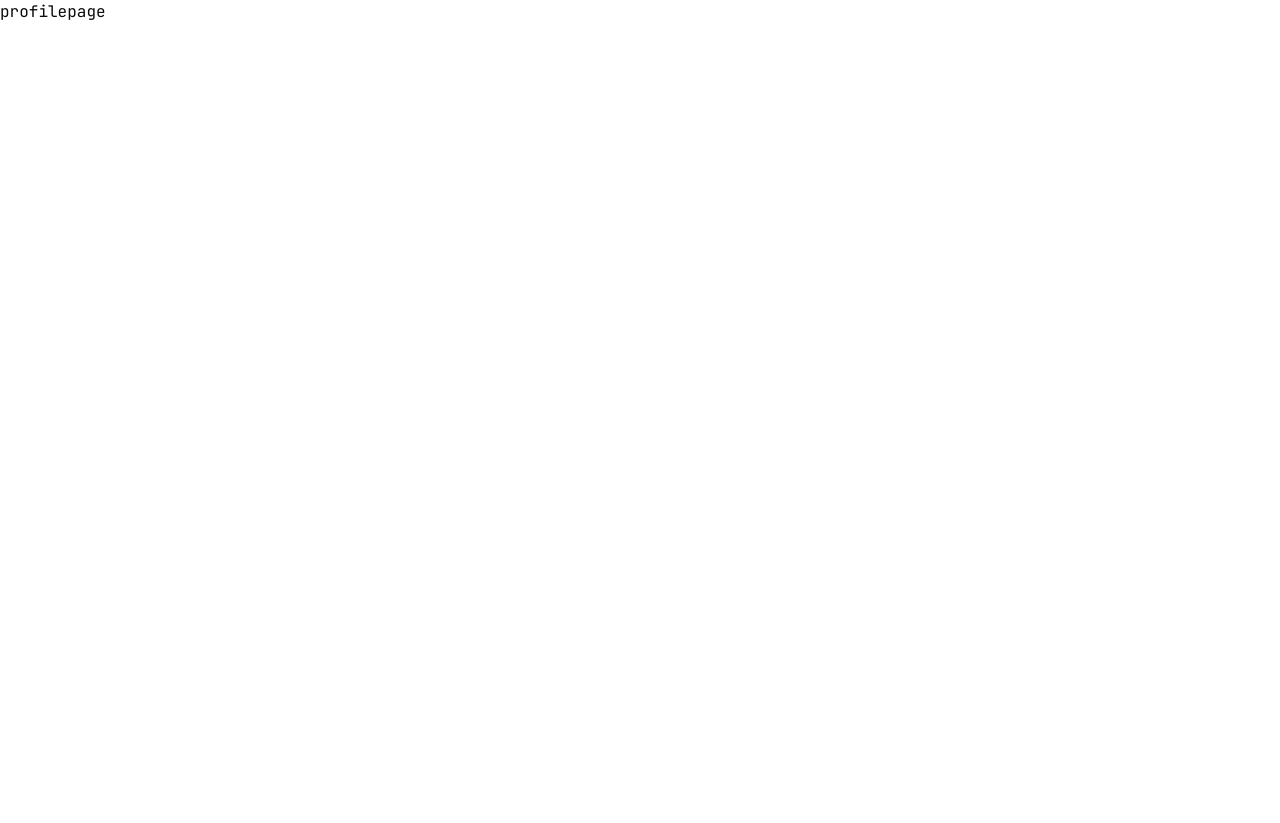
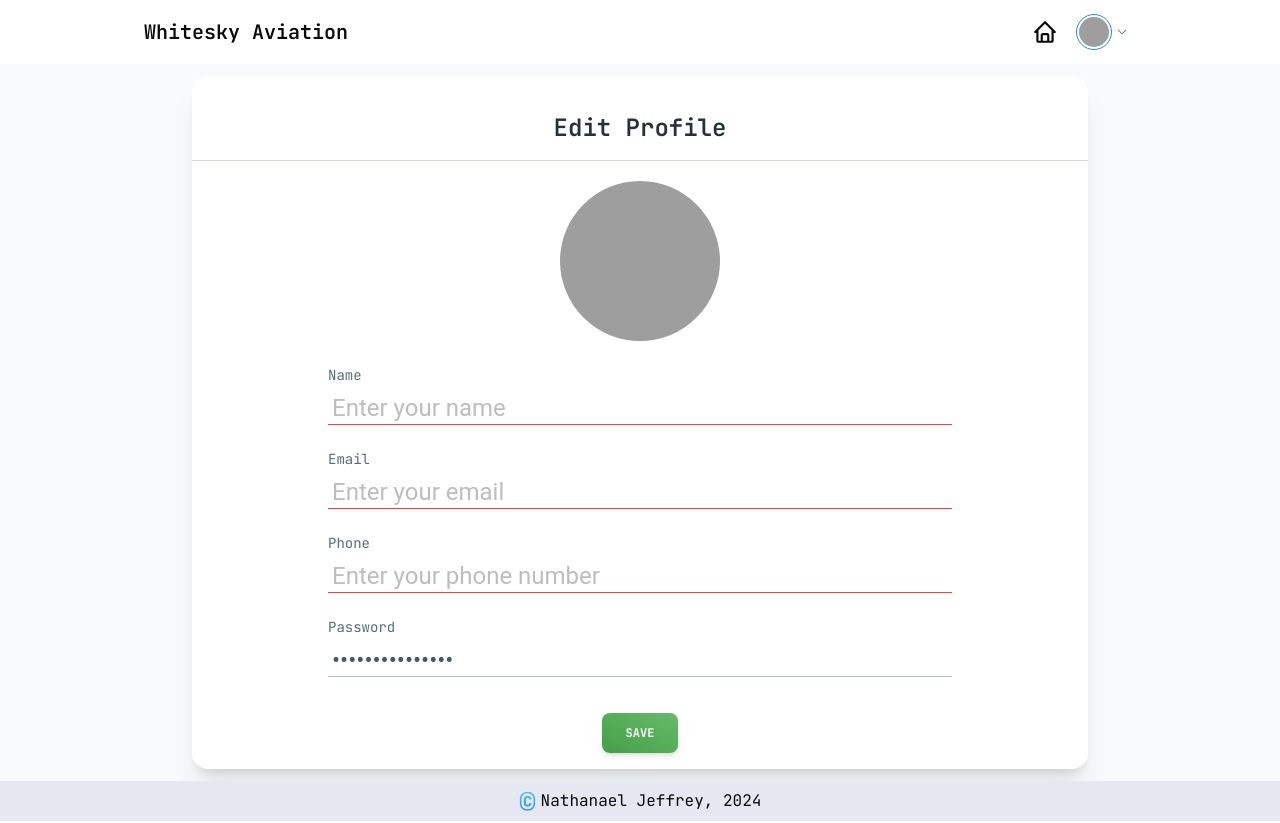
Before and after one commit to naeljeff/whitesky-aviation, a Next.js app: page /profile in a window 1280 px wide. Before the commit the page ends 800 px from the top, so only its background shows below. Built offline with nearby package versions, Linux system fonts and the light colour scheme; grey boxes are pictures that could not be loaded.

Commit message:
finished tampilan edit profile

```diff
--- a/app/profile/page.js
+++ b/app/profile/page.js
@@ -1,9 +1,11 @@
+"use client";
 import React from 'react'
+import EditProfileLayout from '@/components/ProfilePage/EditProfile/EditProfileLayout';
 
 const Profile = () => {
   return (
-    <div>
-      profilepage
+    <div className="w-full h-screen">
+      <EditProfileLayout />
     </div>
   )
 }
--- a/components/Header.jsx
+++ b/components/Header.jsx
@@ -16,7 +16,10 @@ import {
   Cog6ToothIcon,
   ArrowRightStartOnRectangleIcon,
 } from "@heroicons/react/24/solid";
+import { BiHome } from "react-icons/bi";
 import Link from "next/link";
+import { usePathname, useRouter } from "next/navigation";
+
 import MyProfile from "./ProfilePage/MyProfile/MyProfile";
 
 const profileMenuList = [
@@ -38,24 +41,26 @@ const Header = () => {
   const [profileMenu, setProfileMenu] = useState(false);
   const [showMyProfile, setShowMyProfile] = useState(false);
 
+  const pathname = usePathname();
+  const router = useRouter();
+
   const handleClickMenu = (label) => {
-    // console.log(label);
     switch (label) {
       case "My Profile":
         setShowMyProfile(true);
         break;
       case "Edit Profile":
+        router.push("/profile");
         setProfileMenu(false);
         break;
       case "Log Out":
-        console.log("LOOOGG OUT");
+        console.log("Log Out");
+        setProfileMenu(false);
         break;
       default:
         return;
     }
-    setProfileMenu(false);
   };
-
   return (
     <div className="w-full h-16 bg-white flex flex-row justify-between items-center px-10 lg:px-36">
       {/* Logo */}
@@ -63,8 +68,20 @@ const Header = () => {
         Whitesky Aviation
       </Link>
 
+      <div className="flex flex-row justify-center items-center space-x-4">
+        {/* If in profile page show home button */}
+        {pathname === "/profile" && (
+          <Link href={"/main"} className="font-semibold text-xl">
+            <BiHome size={26}/>
+          </Link>
+        )}
+
         {/* Profile Menu */}
-      <Menu open={profileMenu} handler={setProfileMenu} placement="bottom-end">
+        <Menu
+          open={profileMenu}
+          handler={setProfileMenu}
+          placement="bottom-end"
+        >
           <MenuHandler>
             <Button
               variant="text"
@@ -87,16 +104,14 @@ const Header = () => {
             </Button>
           </MenuHandler>
           <MenuList className="p-1">
-          {profileMenuList.map(({ label, icon }, key) => {
-            const logOut = key === profileMenuList.length - 1;
+            {profileMenuList.map(({ label, icon }, index) => {
+              const logOut = index === profileMenuList.length - 1;
               return (
                 <MenuItem
-                key={label}
+                  key={index}
                   onClick={() => handleClickMenu(label)}
                   className={`flex items-center gap-2 rounded ${
-                  logOut
-                    ? "hover:bg-red-500/10 focus:bg-red-500/10 active:bg-red-500/10"
-                    : ""
+                    logOut ? "hover:bg-red-500/10" : ""
                   }`}
                 >
                   {React.createElement(icon, {
@@ -105,7 +120,6 @@ const Header = () => {
                   })}
 
                   {label === "Edit Profile" ? (
-                  <Link href={"/profile"} passHref>
                     <Typography
                       as="h2"
                       variant="small"
@@ -114,7 +128,6 @@ const Header = () => {
                     >
                       {label}
                     </Typography>
-                  </Link>
                   ) : (
                     <Typography
                       as="h2"
@@ -130,6 +143,7 @@ const Header = () => {
             })}
           </MenuList>
         </Menu>
+      </div>
 
       {showMyProfile && <MyProfile onClose={() => setShowMyProfile(false)} />}
     </div>
--- /dev/null
+++ b/components/ProfilePage/EditProfile/EditProfileLayout.jsx
@@ -0,0 +1,171 @@
+import Footer from "@/components/Footer";
+import Header from "@/components/Header";
+import { Avatar, Input, Alert } from "@material-tailwind/react";
+
+import React, { useState } from "react";
+
+const EditProfileLayout = () => {
+  const [name, setName] = useState("");
+  const [email, setEmail] = useState("");
+  const [phoneNumber, setPhoneNumber] = useState("");
+  const [password, setPassword] = useState("+62 - 123123123");
+  const [successAlert, setSuccessAlert] = useState(false);
+  const [failedAlert, setFailedAlert] = useState(false);
+
+  const handlePhoneNumberInput = (e) => {
+    const input = e.target.value.replace(/\D/g, "");
+    let withoutPrefix = input.startsWith("62") ? input.slice(2) : input;
+    if (withoutPrefix.startsWith("0")) withoutPrefix = withoutPrefix.slice(1);
+
+    setPhoneNumber(`+62 - ${withoutPrefix}`);
+  };
+
+  const handleSaveEdit = (e) => {
+    e.preventDefault();
+    e.stopPropagation();
+
+    // Check if all fields are filled
+    if (!name ||!email ||!phoneNumber ||!password) {
+      setFailedAlert(true);
+      return;
+    }
+    setSuccessAlert(true);
+  }
+
+  return (
+    <div className="w-full h-full flex flex-col justify-between items-center bg-[#f8fafc]">
+      <div className="w-full flex flex-col justify-start items-start">
+        <Header />
+      </div>
+
+      {/* Display Profile */}
+      <div className="container h-full w-full flex flex-col justify-start items-start lg:w-3/4">
+        <div className="w-full h-full bg-white rounded-2xl shadow-xl pt-2 lg:pt-5 my-3">
+          <div className="h-full w-full flex flex-col items-center justify-between">
+            <div className="w-full">
+              <div className="w-full flex justify-end items-center p-2 text-xl font-semibold text-blue-gray-900 lg:p-4 lg:text-2xl">
+                <p className="w-full text-center">Edit Profile</p>
+              </div>
+
+              <div className="border-b border-blue-gray-100" />
+
+              <div className="w-full lg:container">
+                {/* Profile Picture */}
+                <div className="w-full flex items-center justify-center p-3 lg:p-5">
+                  <Avatar
+                    variant="circular"
+                    className="h-24 w-24 rounded-full lg:h-40 lg:w-40 "
+                    alt="profile picture"
+                    src="https://docs.material-tailwind.com/img/face-2.jpg"
+                  />
+                </div>
+
+                {/* Name */}
+                <div className="w-full h-20 flex flex-col justify-start items-center mt-1">
+                  <div className="w-3/4 space-y-1 lg:space-y-2">
+                    <p className="text-sm text-blue-gray-600 -mb-3">Name</p>
+                    <Input
+                      variant="static"
+                      placeholder="Enter your name"
+                      type="text"
+                      value={name}
+                      className="text-xl text-black font-bold px-1 lg:text-2xl"
+                      onChange={(e) => setName(e.target.value)}
+                      error={name ? false : true}
+                    />
+                  </div>
+                </div>
+
+                {/* Email */}
+                <div className="w-full h-20 flex flex-col justify-start items-center mt-1">
+                  <div className="w-3/4 space-y-1 lg:space-y-2">
+                    <p className="text-sm text-blue-gray-600 -mb-3">Email</p>
+                    <Input
+                      variant="static"
+                      placeholder="Enter your email"
+                      type="email"
+                      value={email}
+                      className="text-xl text-black font-bold px-1 lg:text-2xl"
+                      onChange={(e) => setEmail(e.target.value)}
+                      error={email ? false : true}
+                    />
+                  </div>
+                </div>
+
+                {/* Phone */}
+                <div className="w-full h-20 flex flex-col justify-start items-center mt-1">
+                  <div className="w-3/4 space-y-1 lg:space-y-2">
+                    <p className="text-sm text-blue-gray-600 -mb-3">Phone</p>
+                    <Input
+                      variant="static"
+                      placeholder="Enter your phone number"
+                      type="text"
+                      value={phoneNumber}
+                      className="text-xl text-black font-bold px-1 lg:text-2xl"
+                      onChange={handlePhoneNumberInput}
+                      error={phoneNumber ? false : true}
+                    />
+                  </div>
+                </div>
+
+                {/* Password */}
+                <div className="w-full h-20 flex flex-col justify-start items-center mt-1">
+                  <div className="w-3/4 space-y-1 lg:space-y-2">
+                    <p className="text-sm text-blue-gray-600 -mb-3">Password</p>
+                    <Input
+                      variant="static"
+                      placeholder="Enter your password"
+                      type="password"
+                      value={password}
+                      className="text-xl text-black font-bold px-1 lg:text-2xl"
+                      onChange={(e) => setPassword(e.target.value)}
+                      error={password ? false : true}
+                    />
+                  </div>
+                </div>
+              </div>
+            </div>
+
+            <div className="flex items-center justify-center p-4">
+              <button onClick={handleSaveEdit} className="px-6 py-3 text-xs font-bold uppercase text-white bg-gradient-to-tr from-green-600 to-green-400 rounded-lg shadow-md transition-all hover:shadow-lg active:opacity-85">
+                Save
+              </button>
+            </div>
+          </div>
+        </div>
+      </div>
+
+      {successAlert && (
+        <Alert
+          open={successAlert}
+          onClose={() => setSuccessAlert(false)}
+          color="green"
+          animate={{
+            mount: { y: 0 },
+            unmount: { y: 100 },
+          }}
+        >
+          You have editted your profile successfully!
+        </Alert>
+      )}
+
+      {failedAlert && (
+        <Alert
+          open={failedAlert}
+          onClose={() => setFailedAlert(false)}
+          color="red"
+          animate={{
+            mount: { y: 0 },
+            unmount: { y: 100 },
+          }}
+        >
+          Error editing profile, make sure all fields are filled!
+        </Alert>
+      )}
+
+      <Footer />
+    </div>
+  );
+};
+
+export default EditProfileLayout;
--- a/components/ProfilePage/MyProfile/MyProfile.jsx
+++ b/components/ProfilePage/MyProfile/MyProfile.jsx
@@ -3,7 +3,7 @@ import { CiEdit } from "react-icons/ci";
 import React from "react";
 import Link from "next/link";
 
-const MyProfile = ({ onClose }) => {
+const MyProfile = ({ onClose}) => {
   return (
     <div
       className="fixed inset-0 z-50 flex items-center justify-center bg-black bg-opacity-60 backdrop-blur-sm"
@@ -17,7 +17,11 @@ const MyProfile = ({ onClose }) => {
           <div className="w-full">
             <div className="w-full flex justify-end items-center p-2 text-xl font-semibold text-blue-gray-900 lg:p-4 lg:text-2xl">
               <p className="w-full text-center -mr-7">My Profile</p>
-              <Link href={"/profile"} className="rounded-full border border-black p-1 mr-2 transition-all duration-300 ease-in-out hover:bg-blue-500/20 hover:border-blue-700">
+              <Link
+                href={"/profile"}
+                onClick={onClose}
+                className="rounded-full border border-black p-1 mr-2 transition-all duration-300 ease-in-out hover:bg-blue-500/20 hover:border-blue-700"
+              >
                 <CiEdit />
               </Link>
             </div>
--- a/package.json
+++ b/package.json
@@ -13,6 +13,7 @@
     "@emotion/styled": "^11.13.0",
     "@heroicons/react": "^2.1.5",
     "@material-tailwind/react": "^2.1.9",
+    "@mui/icons-material": "^5.16.6",
     "@mui/material": "^5.16.6",
     "@radix-ui/react-scroll-area": "^1.1.0",
     "@reduxjs/toolkit": "^2.2.7",
```
Also changed, not shown: 1 other file (tests, documents, lock files or other folders). Lines whose indentation alone changed are shown as unchanged.
